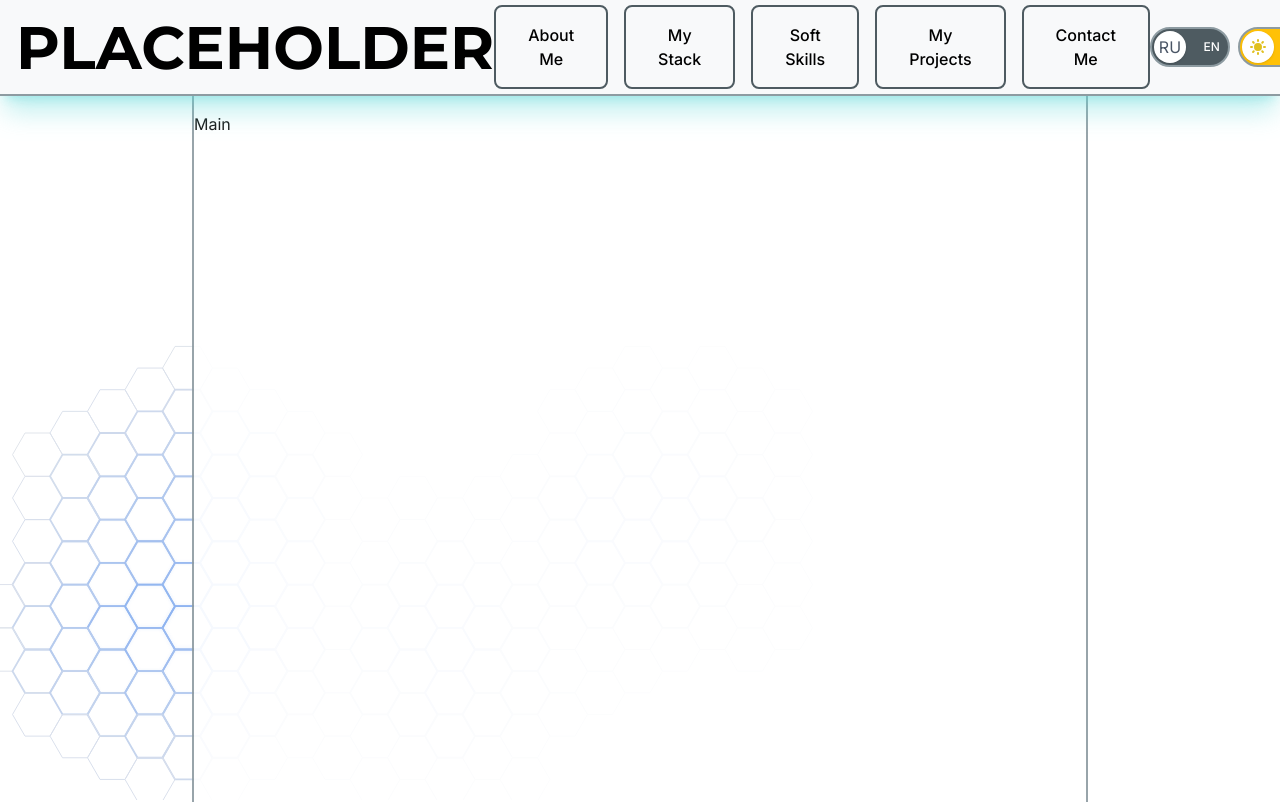
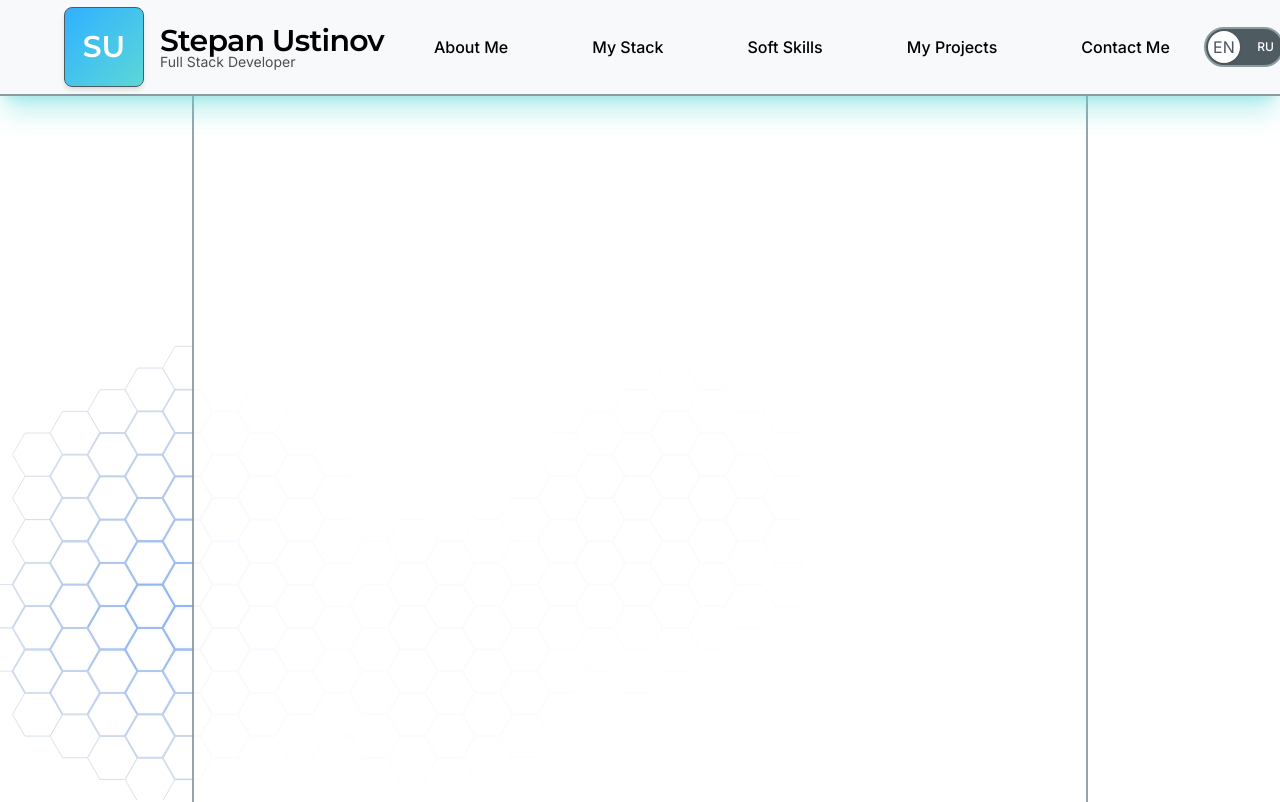
Before and after one commit to ArahabakiGod/arahabakigod.github.io, a React (Vite) app: page / in a window 1280 px wide. Shown: the top 802 px of the page. Built offline with nearby package versions, Linux system fonts and the light colour scheme.

Commit message:
Header completed. Small fixes needed afterwards (Lang Switch to Lang Selector)

```diff
--- a/src/components/header/Header.tsx
+++ b/src/components/header/Header.tsx
@@ -1,73 +1,73 @@
-import { useTranslation } from "../../hooks/useTranslation";
+import React from "react";
+import { useTranslation } from "react-i18next";
+import { useLanguageStore } from "../../stores/languageStore";
 import { useThemeStore } from "../../stores/themeStore";
-import { Typography, Switch } from "../common";
+import { Switch } from "../common";
 import NavMenu from "./NavMenu";
+import Logo from "./Logo";
+import { SunIcon, MoonIcon } from "./ThemeIcons";
+import type { HeaderProps } from "./types";
+import MobileMenu from "./MobileMenu";
 
-function Header() {
-  const { changeLanguage, isLanguage } = useTranslation();
+const Header: React.FC<HeaderProps> = ({ className = "" }) => {
+  const { currentLanguage, setLanguage } = useLanguageStore();
   const { theme, toggleTheme } = useThemeStore();
 
   const handleLanguageChange = (isRu: boolean) => {
-    changeLanguage(isRu ? "ru" : "en");
+    const newLanguage = isRu ? "ru" : "en";
+    setLanguage(newLanguage);
   };
 
   const handleThemeChange = () => {
-    toggleTheme()
-  }
+    toggleTheme();
+  };
 
-  const SunIcon: React.FC<React.SVGProps<SVGSVGElement>> = ({
-    className = "w-full h-full",
-    ...props
-  }) => (
-    <svg
-      className={className}
-      fill="#e0c01f"
-      viewBox="0 0 20 20"
-      xmlns="http://www.w3.org/2000/svg"
-      {...props}
-    >
-      <path
-        fillRule="evenodd"
-        d="M10 2a1 1 0 011 1v1a1 1 0 11-2 0V3a1 1 0 011-1zm4 8a4 4 0 11-8 0 4 4 0 018 0zm-.464 4.95l.707.707a1 1 0 001.414-1.414l-.707-.707a1 1 0 00-1.414 1.414zm2.12-10.607a1 1 0 010 1.414l-.706.707a1 1 0 11-1.414-1.414l.707-.707a1 1 0 011.414 0zM17 11a1 1 0 100-2h-1a1 1 0 100 2h1zm-7 4a1 1 0 011 1v1a1 1 0 11-2 0v-1a1 1 0 011-1zM5.05 6.464A1 1 0 106.465 5.05l-.708-.707a1 1 0 00-1.414 1.414l.707.707zm1.414 8.486l-.707.707a1 1 0 01-1.414-1.414l.707-.707a1 1 0 011.414 1.414zM4 11a1 1 0 100-2H3a1 1 0 000 2h1z"
-        clipRule="evenodd"
-      />
-    </svg>
-  );
-
-  const MoonIcon: React.FC<React.SVGProps<SVGSVGElement>> = ({
-    className = "w-full h-full",
-    ...props
-  }) => (
-    <svg
-      className={className}
-      fill="#2b0a69"
-      viewBox="0 0 20 20"
-      xmlns="http://www.w3.org/2000/svg"
-      {...props}
-    >
-      <path d="M17.293 13.293A8 8 0 016.707 2.707a8.001 8.001 0 1010.586 10.586z" />
-    </svg>
-  );
+  const isRussian = currentLanguage === "ru";
 
   return (
-    <div className="fixed flex flex-row left-0 top-0 z-20 bg-background-secondary w-full justify-between items-center px-2 h-12 border-b-2 border-border-light shadow-xl shadow-accent/40">
-      <Typography variant="h1" color="primary">
-        PLACEHOLDER
-      </Typography>
-      <NavMenu />
-      <div className="flex flex-row space-x-1">
+    <header
+      className={`
+        fixed left-0 top-0 z-20
+        w-full h-12
+        flex flex-row items-center justify-between
+        px-4 sm:px-6 lg:px-8
+        bg-background-secondary/95
+        backdrop-blur-md
+        border-b-2 border-border-light
+        shadow-xl shadow-accent/40
+        transition-all duration-300
+        ${className}
+      `}
+      role="banner"
+    >
+      <div className="flex-shrink-0">
+        <Logo className="transition-transform duration-300 hover:scale-105" />
+      </div>
+
+      <div className="flex-grow flex justify-center">
+        <NavMenu className="hidden lg:flex" />
+
+        <div className="lg:hidden">
+          <MobileMenu />
+        </div>
+      </div>
+
+      <div className="flex flex-row items-center space-x-2 flex-shrink-0">
         <Switch
           size="md"
           textInside
-          checked={isLanguage("ru")}
+          checked={isRussian}
           onChange={handleLanguageChange}
           colorLeft="bg-border"
           colorRight="bg-primary"
-          iconLeft="RU"
-          iconRight="EN"
-          labelLeft="EN"
-          labelRight="RU"
+          labelLeft="RU"
+          labelRight="EN"
+          iconLeft="EN"
+          iconRight="RU"
+          aria-label="Language switcher"
+          className="min-w-[3rem]"
         />
+
         <Switch
           size="md"
           checked={theme === "dark"}
@@ -76,10 +76,11 @@ function Header() {
           colorRight="bg-accent"
           iconLeft={<SunIcon />}
           iconRight={<MoonIcon />}
+          aria-label="Theme switcher"
         />
       </div>
-    </div>
+    </header>
   );
-}
+};
 
 export default Header;
--- a/src/components/header/Logo.tsx
+++ b/src/components/header/Logo.tsx
@@ -0,0 +1,97 @@
+import React from "react";
+import { Typography } from "../common";
+import type { LogoProps } from "./types";
+import { useTranslation } from "react-i18next";
+
+const Logo: React.FC<LogoProps> = ({ className = "", onClick }) => {
+    const { t } = useTranslation("portfolio");
+
+  const handleClick = () => {
+    if (onClick) {
+      onClick();
+    } else {
+      window.scrollTo({ top: 0, behavior: "smooth" });
+    }
+  };
+
+  return (
+    <div
+      className={`cursor-pointer select-none group ${className}`}
+      onClick={handleClick}
+      role="button"
+      tabIndex={0}
+      onKeyDown={(e) => {
+        if (e.key === "Enter" || e.key === " ") {
+          e.preventDefault();
+          handleClick();
+        }
+      }}
+    >
+      <div className="flex items-center space-x-2">
+        <div
+          className="
+          w-10 h-10
+          bg-gradient-to-br from-primary to-accent
+          border-1 border-border
+          rounded-lg
+          flex items-center justify-center
+          shadow-md
+          group-hover:shadow-lg
+          group-hover:scale-105
+          transition-all duration-300
+        "
+        >
+          <Typography
+            variant="h4"
+            className="text-white font-bold text-lg leading-none"
+          >
+            {t("header.logoShort")}
+          </Typography>
+        </div>
+
+        <div className="hidden sm:block">
+          <Typography
+            variant="h4"
+            color="primary"
+            className="
+              font-bold
+              group-hover:text-secondary
+              transition-colors duration-300
+              tracking-tight
+            "
+          >
+            {t("header.logo")}
+          </Typography>
+          <Typography
+            variant="caption"
+            color="muted"
+            className="
+              -mt-1
+              block
+              group-hover:text-text-secondary
+              transition-colors duration-300
+            "
+          >
+            {t("header.developer")}
+          </Typography>
+        </div>
+
+        <div className="sm:hidden">
+          <Typography
+            variant="h4"
+            color="primary"
+            className="
+              font-bold
+              group-hover:text-secondary
+              transition-colors duration-300
+            "
+          >
+            {t("header.logoShort")}
+          </Typography>
+        </div>
+      </div>
+    </div>
+  );
+};
+
+export default Logo;
--- /dev/null
+++ b/src/components/header/MobileMenu.tsx
@@ -0,0 +1,102 @@
+import React, { useState, useEffect } from "react";
+import { Menu, X } from "lucide-react";
+import { navItems } from "../../utils/navItems";
+import NavItem from "./NavItem";
+import { Button } from "../common";
+
+interface MobileMenuProps {
+  className?: string;
+}
+
+const MobileMenu: React.FC<MobileMenuProps> = ({ className = "" }) => {
+  const [isOpen, setIsOpen] = useState(false);
+
+  useEffect(() => {
+    const handleResize = () => {
+      if (window.innerWidth >= 1024) {
+        setIsOpen(false);
+      }
+    };
+
+    window.addEventListener("resize", handleResize);
+    return () => window.removeEventListener("resize", handleResize);
+  }, []);
+
+  useEffect(() => {
+    const handleClickOutside = (event: MouseEvent) => {
+      const target = event.target as HTMLElement;
+      if (isOpen && !target.closest("[data-mobile-menu]")) {
+        setIsOpen(false);
+      }
+    };
+
+    if (isOpen) {
+      document.addEventListener("mousedown", handleClickOutside);
+      document.body.style.overflow = "hidden";
+    } else {
+      document.body.style.overflow = "";
+    }
+
+    return () => {
+      document.removeEventListener("mousedown", handleClickOutside);
+      document.body.style.overflow = "";
+    };
+  }, [isOpen]);
+
+  const toggleMenu = () => {
+    setIsOpen(!isOpen);
+  };
+
+  const handleNavItemClick = () => {
+    setIsOpen(false);
+  };
+
+  return (
+    <div className={`lg:hidden ${className}`} data-mobile-menu>
+      <Button
+        variant="ghost"
+        size="sm"
+        onClick={toggleMenu}
+        aria-label="Toggle mobile menu"
+        aria-expanded={isOpen}
+        className="p-2"
+      >
+        {isOpen ? <X className="w-5 h-5" /> : <Menu className="w-5 h-5" />}
+      </Button>
+
+      {isOpen && (
+        <>
+          <div
+            className="fixed inset-0 bg-black/50 z-30"
+            onClick={() => setIsOpen(false)}
+          />
+
+          <div
+            className="
+            fixed top-12 left-0 right-0 z-40
+            bg-background-secondary/95
+            backdrop-blur-md
+            border-b-2 border-border-light
+            shadow-xl shadow-accent/40
+            animate-in slide-in-from-top-5 duration-200
+          "
+          >
+            <nav className="py-4 px-6 space-y-2">
+              {navItems.map((item) => (
+                <div key={item.scrollTarget} onClick={handleNavItemClick}>
+                  <NavItem
+                    title={item.titleKey}
+                    scrollTarget={item.scrollTarget}
+                    className="w-full justify-start text-left"
+                  />
+                </div>
+              ))}
+            </nav>
+          </div>
+        </>
+      )}
+    </div>
+  );
+};
+
+export default MobileMenu;
--- a/src/components/header/NavItem.tsx
+++ b/src/components/header/NavItem.tsx
@@ -1,28 +1,48 @@
 import { useTranslation } from "react-i18next";
 import { scrollToElement } from "../../utils/navItems";
 import { Button } from "../common";
+import type { NavItemProps } from "./types";
 
-interface NavItemProps {
-  title: string;
-  scrollTarget: string;
-  className?: string;
-}
-
-export const NavItem: React.FC<NavItemProps> = ({
+const NavItem: React.FC<NavItemProps> = ({
   title,
   scrollTarget,
   className = "",
 }) => {
   const { t } = useTranslation("navigation");
 
-  const handleClick = (e: React.MouseEvent) => {
+  const handleClick = (e: React.MouseEvent<HTMLButtonElement>) => {
     e.preventDefault();
     scrollToElement(scrollTarget);
   };
 
+  const handleKeyDown = (e: React.KeyboardEvent<HTMLButtonElement>) => {
+    if (e.key === "Enter" || e.key === " ") {
+      e.preventDefault();
+      scrollToElement(scrollTarget);
+    }
+  };
+
+  const getTranslationKey = (titleKey: string): string => {
+    const parts = titleKey.split(".");
+    return parts.length > 1 ? parts[1] : titleKey;
+  };
+
   return (
-    <Button onClick={handleClick} variant="outlined" className={className}>
-      {t(title.split(".")[1])}
+    <Button
+      onClick={handleClick}
+      onKeyDown={handleKeyDown}
+      variant="ghost"
+      size="md"
+      className={`
+        hover:bg-hover hover:text-primary
+        focus:ring-2 focus:ring-focus-ring
+        transition-all duration-200
+        whitespace-nowrap
+        ${className}
+      `}
+      aria-label={`Navigate to ${t(getTranslationKey(title))}`}
+    >
+      {t(getTranslationKey(title))}
     </Button>
   );
 };
--- a/src/components/header/NavMenu.tsx
+++ b/src/components/header/NavMenu.tsx
@@ -1,12 +1,28 @@
-import { navItems } from "../../utils/navItems"
-import NavItem from "./NavItem"
+import React from "react";
+import { navItems } from "../../utils/navItems";
+import NavItem from "./NavItem";
+import MobileMenu from "./MobileMenu";
+import type { NavMenuProps } from "./types";
 
-function NavMenu() {
+const NavMenu: React.FC<NavMenuProps> = ({ className = "" }) => {
   return (
-    <div className="flex flex-row gap-2">
-      {navItems.map((item) => <NavItem key={item.scrollTarget} title={item.titleKey} scrollTarget={item.scrollTarget}/>)}
-    </div>
-  )
-}
+    <nav
+      className={`flex flex-row gap-2 items-center ${className}`}
+      role="navigation"
+      aria-label="Main navigation"
+    >
+      {navItems.map((item) => (
+        <NavItem
+          key={item.scrollTarget}
+          title={item.titleKey}
+          scrollTarget={item.scrollTarget}
+          className="hidden lg:flex"
+        />
+      ))}
 
-export default NavMenu
+      <MobileMenu />
+    </nav>
+  );
+};
+
+export default NavMenu;
--- /dev/null
+++ b/src/components/header/ThemeIcons.tsx
@@ -0,0 +1,34 @@
+import React from "react";
+import type { ThemeIconProps } from "./types";
+
+export const SunIcon: React.FC<ThemeIconProps> = ({
+  className = "w-full h-full",
+}) => (
+  <svg
+    className={className}
+    fill="#e0c01f"
+    viewBox="0 0 20 20"
+    xmlns="http://www.w3.org/2000/svg"
+    aria-label="Light theme icon"
+  >
+    <path
+      fillRule="evenodd"
+      d="M10 2a1 1 0 011 1v1a1 1 0 11-2 0V3a1 1 0 011-1zm4 8a4 4 0 11-8 0 4 4 0 018 0zm-.464 4.95l.707.707a1 1 0 001.414-1.414l-.707-.707a1 1 0 00-1.414 1.414zm2.12-10.607a1 1 0 010 1.414l-.706.707a1 1 0 11-1.414-1.414l.707-.707a1 1 0 011.414 0zM17 11a1 1 0 100-2h-1a1 1 0 100 2h1zm-7 4a1 1 0 011 1v1a1 1 0 11-2 0v-1a1 1 0 011-1zM5.05 6.464A1 1 0 106.465 5.05l-.708-.707a1 1 0 00-1.414 1.414l.707.707zm1.414 8.486l-.707.707a1 1 0 01-1.414-1.414l.707-.707a1 1 0 011.414 1.414zM4 11a1 1 0 100-2H3a1 1 0 000 2h1z"
+      clipRule="evenodd"
+    />
+  </svg>
+);
+
+export const MoonIcon: React.FC<ThemeIconProps> = ({
+  className = "w-full h-full",
+}) => (
+  <svg
+    className={className}
+    fill="#2b0a69"
+    viewBox="0 0 20 20"
+    xmlns="http://www.w3.org/2000/svg"
+    aria-label="Dark theme icon"
+  >
+    <path d="M17.293 13.293A8 8 0 016.707 2.707a8.001 8.001 0 1010.586 10.586z" />
+  </svg>
+);
--- /dev/null
+++ b/src/components/header/index.ts
@@ -0,0 +1,22 @@
+export { default as Header } from './Header';
+
+export { default as Logo } from './Logo';
+export { default as NavMenu } from './NavMenu';
+export { default as NavItem } from './NavItem';
+export { default as MobileMenu } from './MobileMenu';
+
+export { SunIcon, MoonIcon } from './ThemeIcons';
+
+export type {
+    HeaderProps,
+    LogoProps,
+    NavMenuProps,
+    MobileMenuProps,
+    NavItemProps,
+    ThemeIconProps,
+    LanguageSwitchProps,
+    ThemeSwitchProps,
+    HeaderSwitchProps,
+} from './types';
+
+export { default } from './Header';
--- a/src/components/main/Main.tsx
+++ b/src/components/main/Main.tsx
@@ -1,7 +1,7 @@
 function Main() {
   return (
     <div className="mx-24 h-full pt-2 bg-background opacity-90 border-x-2 border-border-light">
-      Main
+
     </div>
   );
 }
--- a/src/locales/en/portfolio.json
+++ b/src/locales/en/portfolio.json
@@ -41,6 +41,11 @@
             "phone": "Phone"
         }
     },
+    "header": {
+        "logo": "Stepan Ustinov",
+        "logoShort": "SU",
+        "developer": "Full Stack Developer"
+    },
     "footer": {
         "links": "Useful Links",
         "contact": "Contact Information",
--- a/src/locales/ru/portfolio.json
+++ b/src/locales/ru/portfolio.json
@@ -41,6 +41,11 @@
             "phone": "Телефон"
         }
     },
+    "header": {
+        "logo": "Stepan Ustinov",
+        "logoShort": "SU",
+        "developer": "Full Stack Разработчик"
+    },
     "footer": {
         "links": "Полезные ссылки",
         "contact": "Контактная информация",
```
Also changed, not shown: src/components/header/types.ts (+46 -0 lines).
